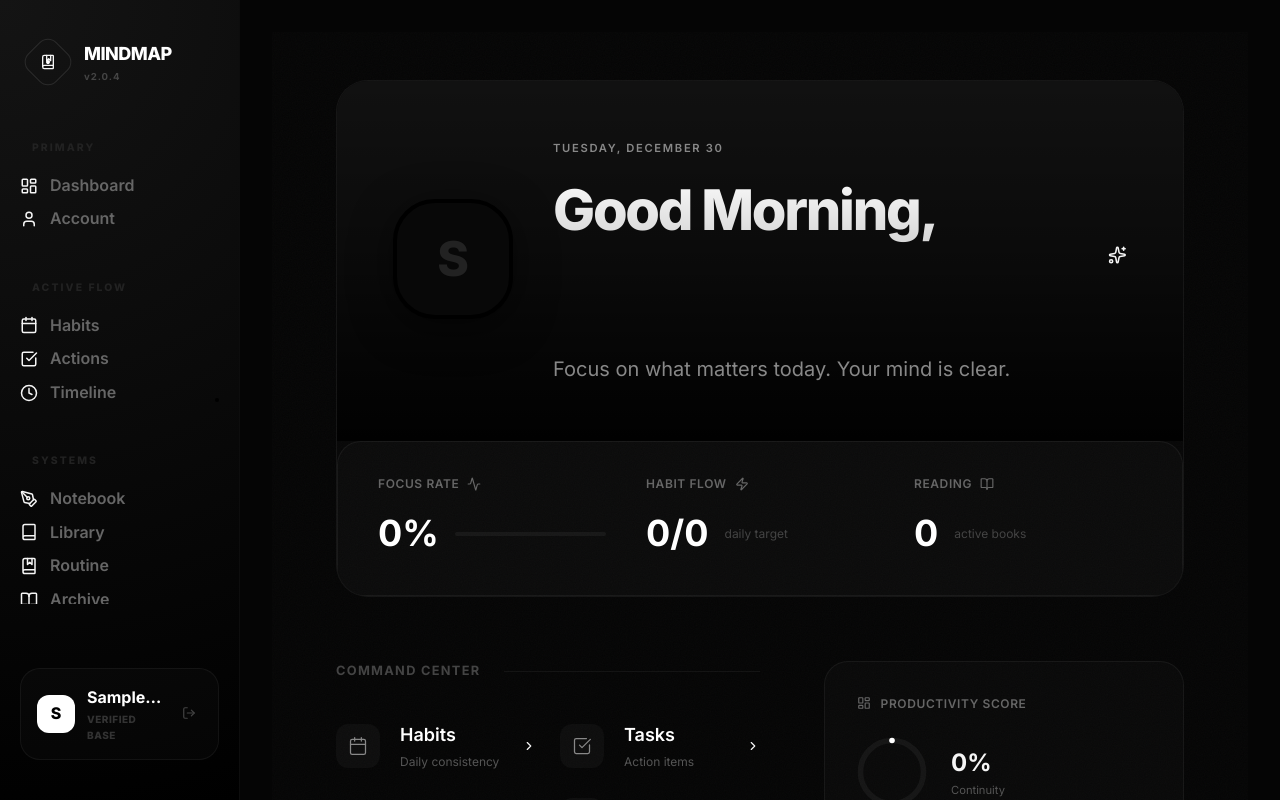
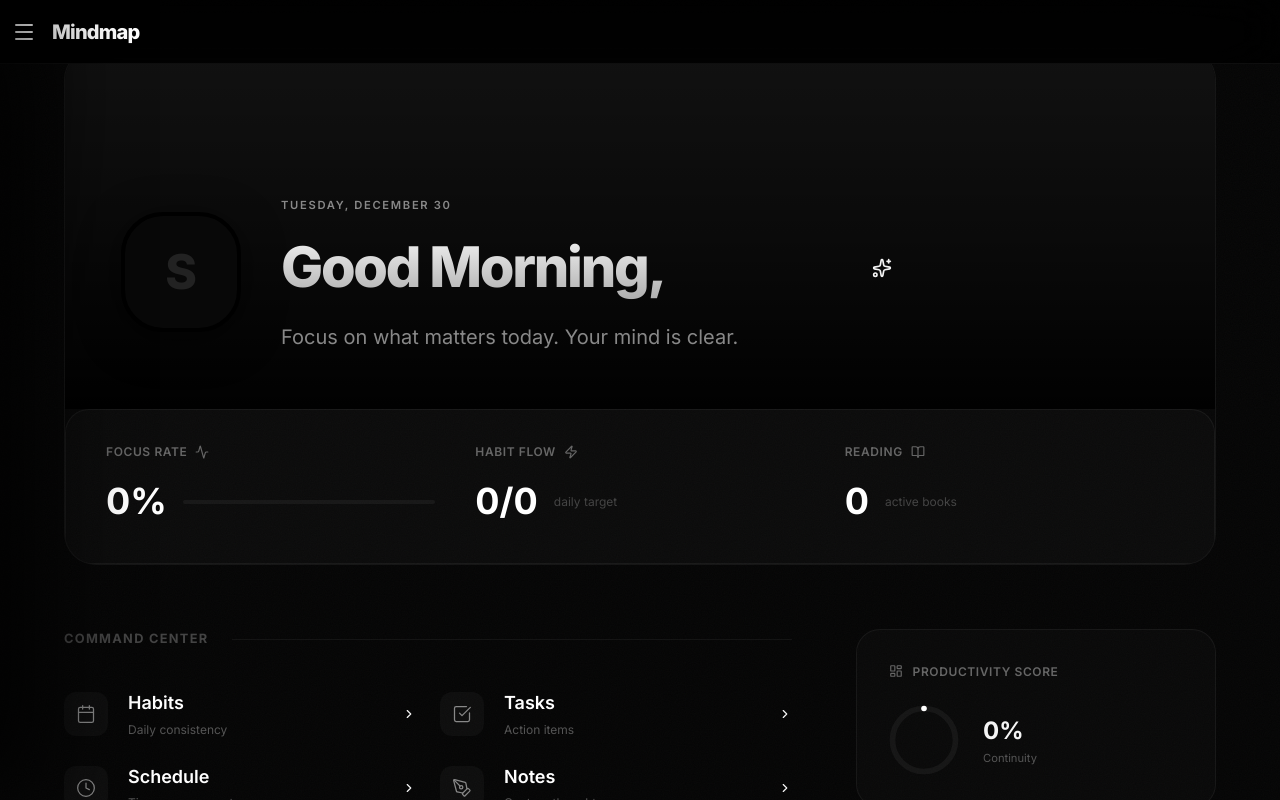
Before and after one commit to Leap0920/Mindmap, a Next.js app: page / in a window 1280 px wide. Shown: the top 800 px of the page. Built offline with nearby package versions, Linux system fonts and the light colour scheme; no server answers; the database is empty; sample sign-in values are in the browser's storage.

Commit message:
feat: Implement core dashboard with productivity stats, quick links, and initial todo page with supporting components and styles.

```diff
--- a/src/app/globals.css
+++ b/src/app/globals.css
@@ -327,8 +327,7 @@ textarea {
 
 /* Page Layout */
 .page {
-  max-width: var(--content-max);
-  margin: 0 auto;
+  width: 100%;
   padding: 2rem 1.5rem;
   animation: fadeUp 0.4s var(--ease-smooth);
 }
--- a/src/app/layout.css
+++ b/src/app/layout.css
@@ -6,12 +6,12 @@
 
 .main-content {
     flex: 1;
-    margin-left: var(--sidebar-width);
-    padding: 2rem;
+    margin-left: 0;
+    padding: 0;
     min-height: 100vh;
     background: radial-gradient(circle at top right, #0f0f0f, var(--bg-deep));
     position: relative;
-    transition: margin-left 0.6s cubic-bezier(0.2, 0.8, 0.2, 1);
+    transition: all 0.6s cubic-bezier(0.2, 0.8, 0.2, 1);
 }
 
 @media (max-width: 1024px) {
--- a/src/app/page.tsx
+++ b/src/app/page.tsx
@@ -297,8 +297,7 @@ export default function Home() {
         .dashboard-content {
           position: relative;
           z-index: 1;
-          max-width: 1400px;
-          margin: 0 auto;
+          width: 100%;
           padding: 3rem 4rem;
           animation: pageReveal 0.8s cubic-bezier(0.16, 1, 0.3, 1);
         }
--- a/src/app/todo/page.tsx
+++ b/src/app/todo/page.tsx
@@ -600,7 +600,7 @@ export default function TodoPage() {
             )}
 
             <style jsx>{`
-        .todo-page { max-width: 1200px; margin: 0 auto; padding: 4rem 2rem; animation: fadeUp 0.8s cubic-bezier(0.2, 0.8, 0.2, 1); color: #fff; position: relative; }
+        .todo-page { width: 100%; padding: 4rem 2.5rem; animation: fadeUp 0.8s cubic-bezier(0.2, 0.8, 0.2, 1); color: #fff; position: relative; }
         @keyframes fadeUp { from { opacity: 0; transform: translateY(20px); } to { opacity: 1; transform: translateY(0); } }
 
         .page-header { margin-bottom: 3.5rem; display: flex; flex-direction: column; align-items: flex-start; }
--- a/src/components/Sidebar.tsx
+++ b/src/components/Sidebar.tsx
@@ -197,7 +197,7 @@ export default function Sidebar() {
 
             <style jsx>{`
                 .modern-sidebar {
-                    width: var(--sidebar-width);
+                    width: 280px;
                     height: 100vh;
                     position: fixed;
                     left: 0;
@@ -206,7 +206,11 @@ export default function Sidebar() {
                     background: #000;
                     border-right: 1px solid rgba(255,255,255,0.05);
                     transition: all 0.6s cubic-bezier(0.2, 0.8, 0.2, 1);
+                    transform: translateX(-100%);
+                    box-shadow: 40px 0 100px rgba(0,0,0,0.8);
                 }
+
+                .modern-sidebar.revealed { transform: translateX(0); }
 
                 .sidebar-inner {
                     display: flex;
@@ -216,7 +220,7 @@ export default function Sidebar() {
                     background: radial-gradient(circle at 0% 0%, rgba(20,20,20,1) 0%, rgba(0,0,0,1) 100%);
                 }
 
-                .sidebar-header { display: flex; align-items: center; margin-bottom: 3.5rem; padding: 0 0.5rem; }
+                .sidebar-header { display: flex; align-items: center; justify-content: space-between; margin-bottom: 3.5rem; padding: 0 0.5rem; }
 
                 .brand-suite {
                     display: flex;
@@ -408,7 +412,8 @@ export default function Sidebar() {
                 .pod-btn.exit:hover { color: #ff4444; background: rgba(255,68,68,0.1); }
 
                 .mobile-top-navbar {
-                    display: none;
+                    display: flex;
+                    align-items: center;
                     position: fixed;
                     top: 0;
                     left: 0;
@@ -429,6 +434,7 @@ export default function Sidebar() {
                     display: flex;
                     align-items: center;
                     justify-content: center;
+                    cursor: pointer;
                 }
 
                 .mobile-brand {
@@ -443,11 +449,12 @@ export default function Sidebar() {
                 .mobile-spacer { flex: 1; }
 
                 .sidebar-close-btn {
-                    display: none;
+                    display: block;
                     color: #444;
                     padding: 0.5rem;
                     margin-right: -0.5rem;
                     transition: all 0.2s;
+                    cursor: pointer;
                 }
 
                 .sidebar-close-btn:hover { color: #fff; }
@@ -462,21 +469,6 @@ export default function Sidebar() {
                 }
 
                 @keyframes fadeIn { from { opacity: 0; } to { opacity: 1; } }
-
-                @media (max-width: 1024px) {
-                    .mobile-top-navbar {
-                        display: flex;
-                        align-items: center;
-                    }
-                    .sidebar-close-btn { display: block; }
-                    .sidebar-header { justify-content: space-between; }
-                    .modern-sidebar {
-                        transform: translateX(-100%);
-                        width: 280px;
-                        box-shadow: 40px 0 100px rgba(0,0,0,0.8);
-                    }
-                    .modern-sidebar.revealed { transform: translateX(0); }
-                }
 
                 .logout-modal-overlay {
                     position: fixed;
```
